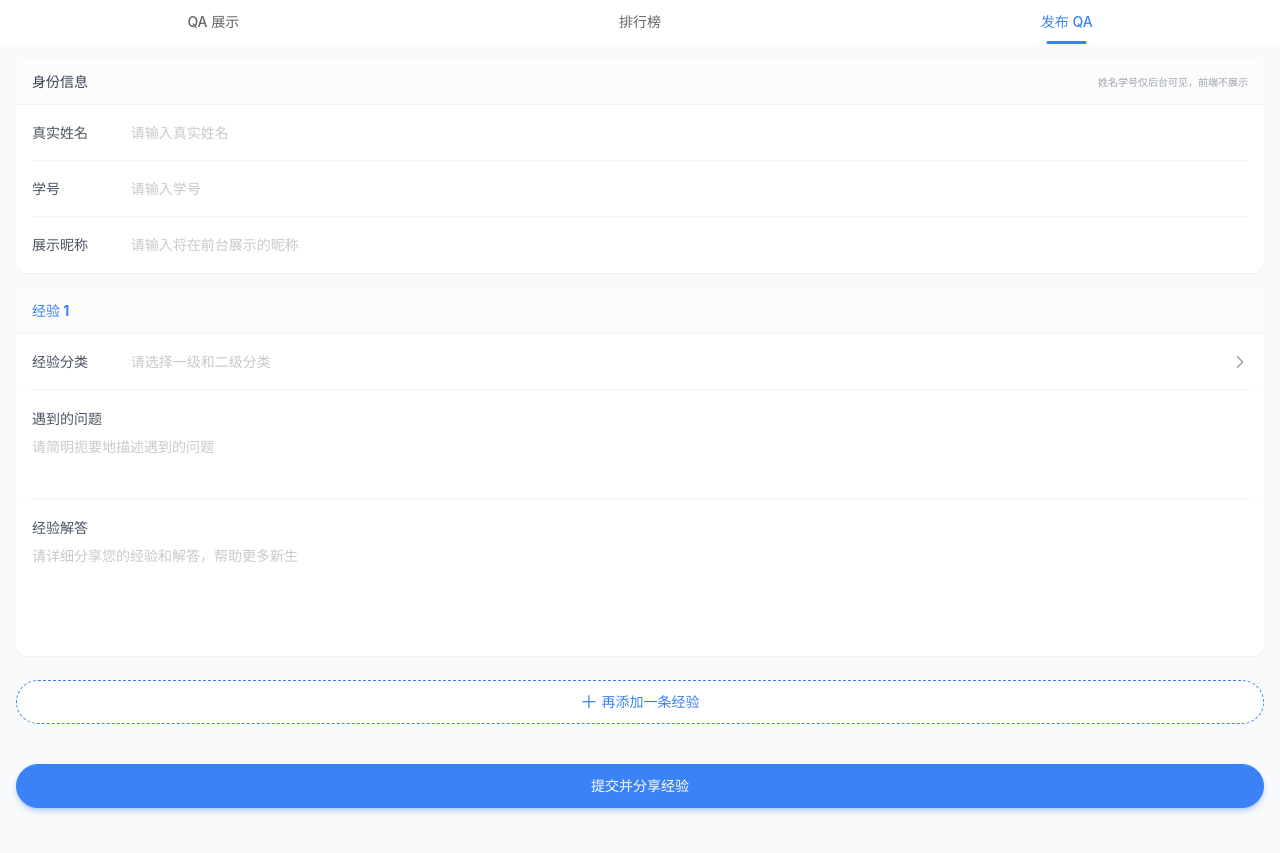
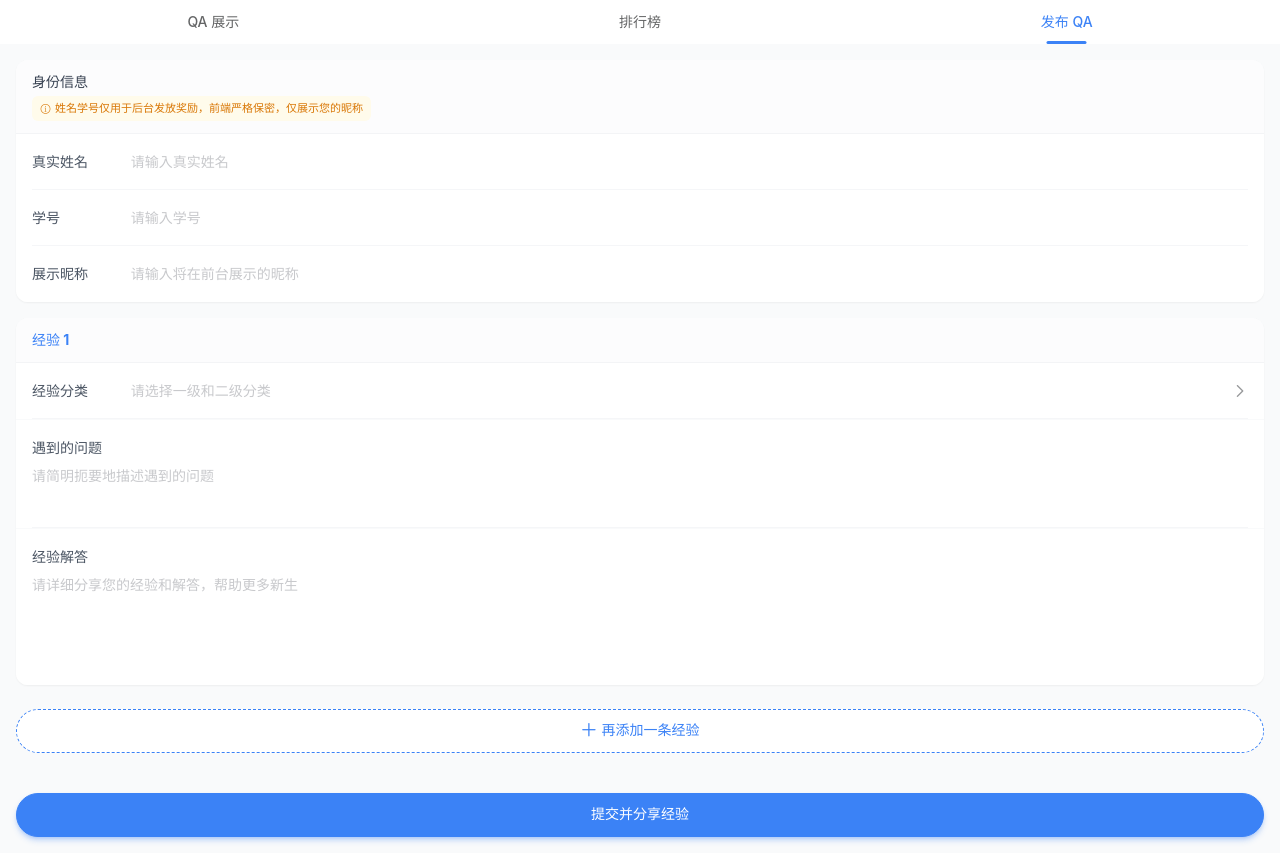
Before and after one commit to Jack898525/collect, a Vue app: page / in a window 1280 px wide. Both pictures are taken after a click on the tab "发布 QA". Built offline with nearby package versions, Linux system fonts and the light colour scheme; no server answers; the database is empty.

Commit message:
feat: add graduate student category and highlight user info notice

```diff
--- a/src/composables/useMockData.ts
+++ b/src/composables/useMockData.ts
@@ -135,6 +135,17 @@ const categories = [
       { text: '时间规划', value: '时间规划' },
       { text: '其他', value: '其他' }
     ]
+  },
+  {
+    text: '研究生专区',
+    value: '研究生专区',
+    children: [
+      { text: '科研指导', value: '科研指导' },
+      { text: '导师沟通', value: '导师沟通' },
+      { text: '文献阅读', value: '文献阅读' },
+      { text: '论文写作', value: '论文写作' },
+      { text: '其他', value: '其他' }
+    ]
   }
 ]
 
--- a/src/pages/PublishQA.vue
+++ b/src/pages/PublishQA.vue
@@ -176,9 +176,12 @@ const onSubmit = async () => {
           已自动加载历史信息
         </div>
 
-        <div class="px-4 py-3 bg-gray-50/50 border-b border-gray-100 flex items-center justify-between">
+        <div class="px-4 py-3 bg-gray-50/50 border-b border-gray-100 flex flex-col justify-center space-y-1">
           <span class="text-sm font-bold text-gray-700">身份信息</span>
-          <span class="text-[10px] text-gray-400">姓名学号仅后台可见，前端不展示</span>
+          <span class="text-[11px] text-amber-600 bg-amber-50 px-2 py-1 rounded-md self-start font-medium flex items-center">
+            <van-icon name="info-o" class="mr-1" />
+            姓名学号仅用于后台发放奖励，前端严格保密，仅展示您的昵称
+          </span>
         </div>
         <van-field
           v-model="userInfo.name"
```
